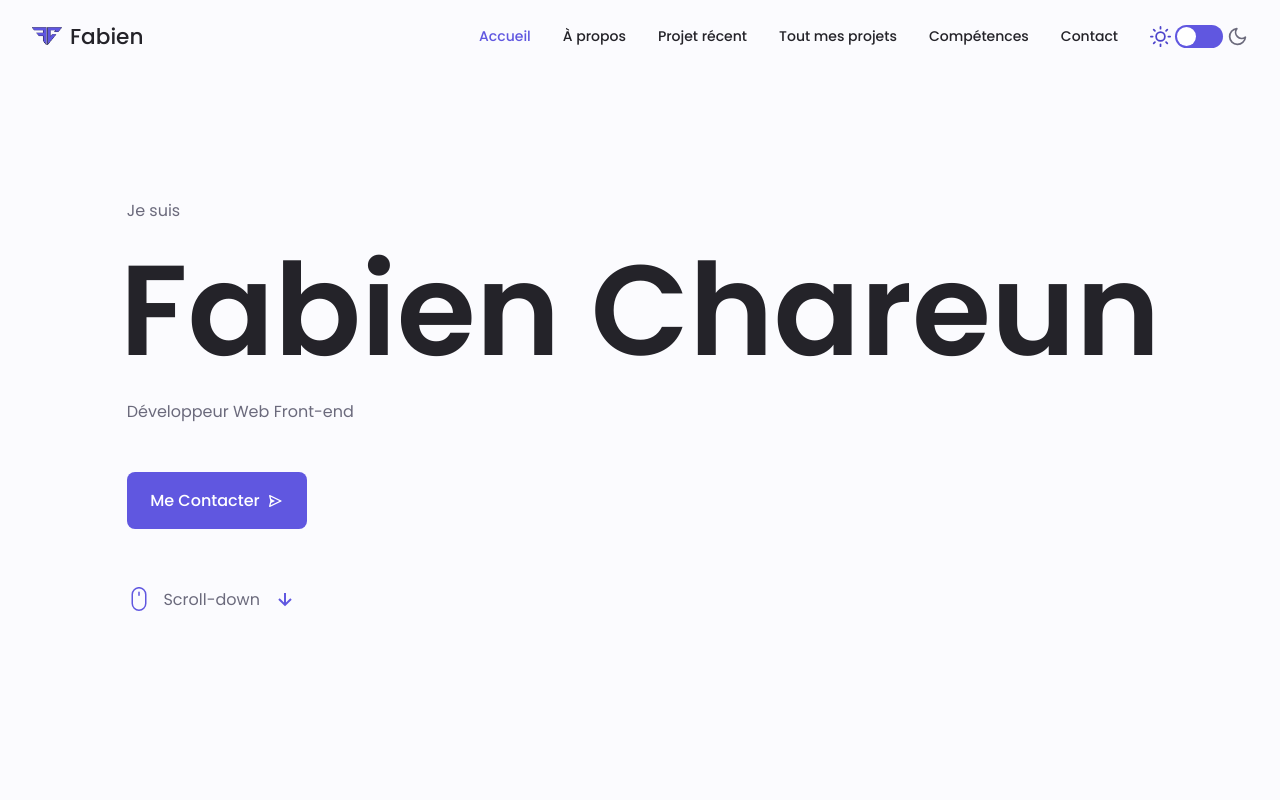
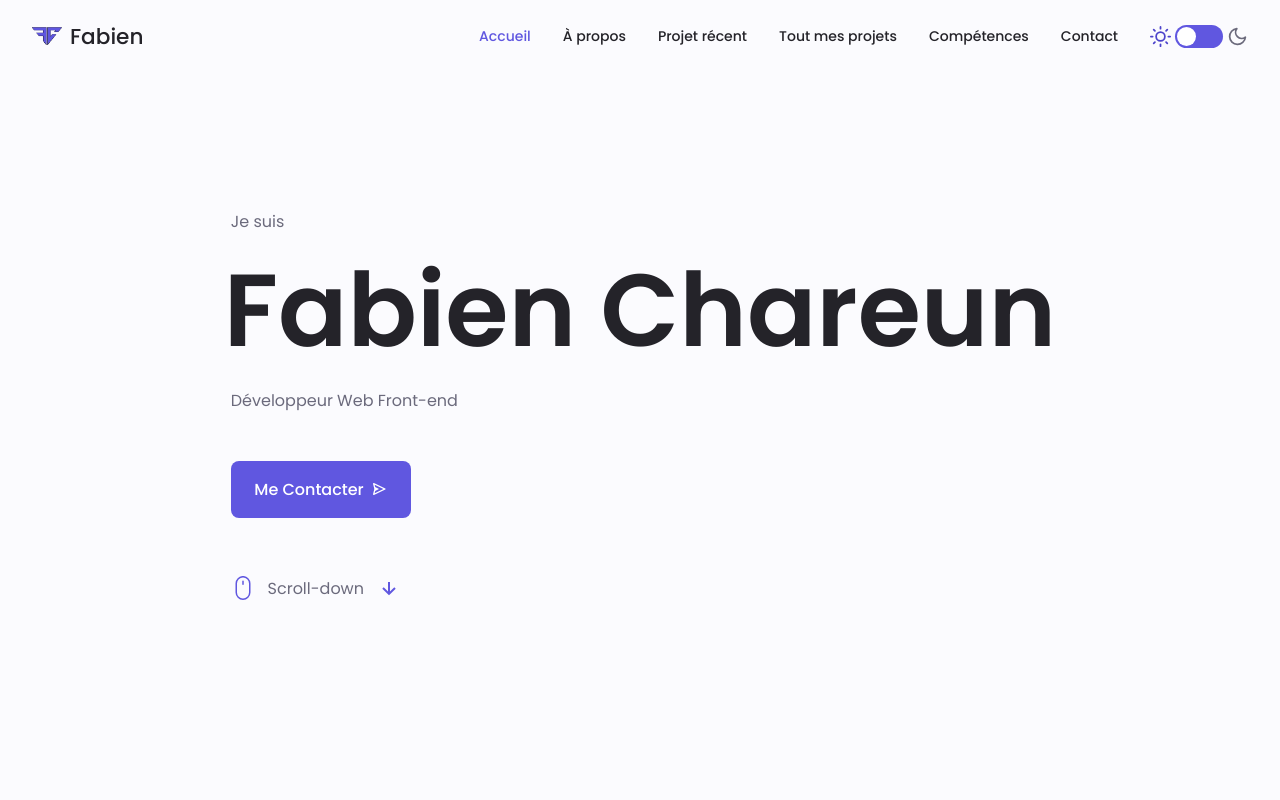
Before and after one commit to FabKaiz/portfolio-react, a React (Create React App) app: page / in a window 1280 px wide. Shown: the top 800 px of the page. Built offline with nearby package versions, Linux system fonts and the light colour scheme.

Commit message:
finished header media queries

```diff
--- a/src/container/Header/Header.scss
+++ b/src/container/Header/Header.scss
@@ -4,10 +4,6 @@
   align-items: center;
   flex-direction: column;
   height: 100vh;
-
-  p:first-child {
-    // color: var(--text-color-light);
-  }
 
   h1 {
     font-size: 8rem;
@@ -53,6 +49,38 @@
   }
 }
 
+@media screen and (min-width: 2000px) {
+  .home__content {
+    h1 {
+      font-size: 9vw;
+      line-height: 9vw;
+    }
+  }
+}
+
+@media screen and (max-width: 1999px) {
+  .home__content {
+    h1 {
+      font-size: 8vw;
+      line-height: 7vw;
+    }
+  }
+}
+
+@media screen and (max-width: 950px) {
+  .home__container {
+    padding: 7rem 0;
+    margin: 0 3rem;
+  }
+
+  .home__content {
+    h1 {
+      font-size: 17vw;
+      line-height: 17vw;
+    }
+  }
+}
+
 @media screen and (max-width: 400px) {
   .home__container {
     padding: 4rem 0;
@@ -65,10 +93,7 @@
 
     h1 {
       font-size: 17vw;
-
-      // letter-spacing: 0rem;
       line-height: 4rem;
-
       margin: 1rem 0;
     }
   }
```
